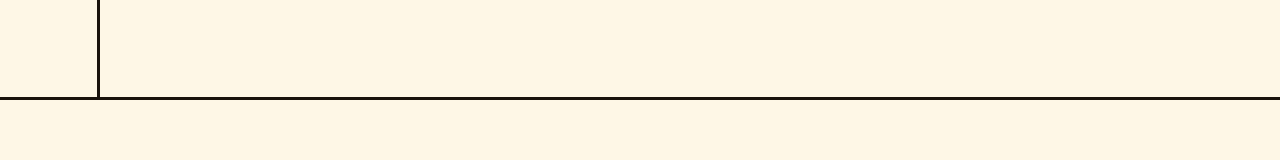
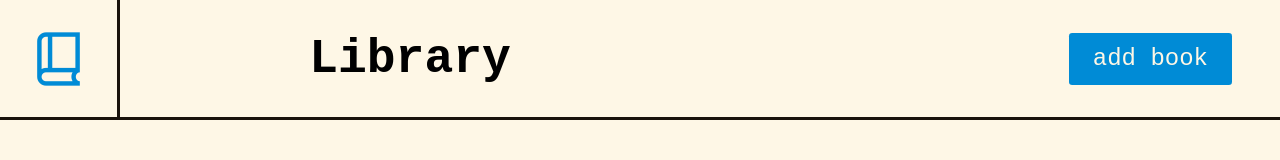
Before and after one commit to blu3tan/library, a plain HTML site: page index.html in a window 1280 px wide. Drawn offline with nearby package versions, Linux system fonts and the light colour scheme; a web font is replaced by a local one.

Commit message:
Add header sections style and elements

```diff
--- a/index.html
+++ b/index.html
@@ -3,15 +3,26 @@
 <head>
     <meta charset="UTF-8">
     <meta name="viewport" content="width=device-width, initial-scale=1.0">
+    <link rel="stylesheet" href="https://fonts.googleapis.com/css2?family=Material+Symbols+Outlined:opsz,wght,FILL,GRAD@20..48,100..700,0..1,-50..200" />
     <link rel="stylesheet" href="style.css">
     <title>Library</title>
 </head>
 <body>
     <div class="main-container">
         <section class="header">
-            <div class="logo"></div>
-            <div class="title"></div>
-            <div class="buttons"></div>
+            <div class="logo">
+                <span class="material-symbols-outlined">
+                book_2
+                </span>
+            </div>
+            <div class="title">
+                <h1>Library</h1>
+            </div>
+            <div class="buttons">
+                <div class="btn">
+                    <span class="add-btn">add book</span>
+                </div>
+            </div>
         </section>
         <section class="catalog"></section>
     </div>
--- a/style.css
+++ b/style.css
@@ -1,6 +1,20 @@
+/* @import url('https://fonts.googleapis.com/css2?family=Space+Grotesk:wght@300;400;600&display=swap'); */
+@import url('https://fonts.googleapis.com/css2?family=Sometype+Mono:wght@400;500;600;700&display=swap');
+
 :root {
     --body-color: hsl(43, 93%, 95%);
     --general-border: solid 3px #19120C;
+    --accent-color: hsl(201, 100%, 42%);
+}
+
+.material-symbols-outlined {
+    color: var(--accent-color);
+    font-size: 4rem;
+    font-variation-settings:
+    'FILL' 0,
+    'wght' 400,
+    'GRAD' 0,
+    'opsz' 40
 }
 
 /* General reset */
@@ -15,6 +29,7 @@
     padding: 0;
 }
 body {
+    font-family: 'Sometype Mono', monospace;
     line-height: 1.5;
     -webkit-font-smoothing: antialiased;
     height: 100dvh;
@@ -28,11 +43,16 @@ input, button, textarea, select {
     font: inherit;
 }
 
+h1 {
+    font-weight: 700;
+    font-size: 3rem;
+}
+
 /*************** Main container ***************/
 
 .main-container {
     display: grid;
-    grid-template-rows: 100px 1fr;
+    grid-template-rows: 120px 1fr;
     grid-template-areas:
     'header'
     'catalog';
@@ -45,7 +65,7 @@ input, button, textarea, select {
     border-bottom: var(--general-border);
 
     display: grid;
-    grid-template-columns: 100px 1fr 1fr;
+    grid-template-columns: 120px 1fr 1fr;
     grid-template-rows: 1fr;
     grid-template-areas:
     'logo'
@@ -54,13 +74,49 @@ input, button, textarea, select {
 }
 
 .catalog {
-    min-height: calc(100vh - 100px);
+    min-height: calc(100vh - 120px);
     grid-area: 'catalog';
 }
 
 /*************** Header ***************/
 
 .logo {
+    display: flex;
+    justify-content: center;
+    align-items: center;
+
     grid-area: 'logo';
     border-right: var(--general-border);
 }
+
+.title {
+    padding-inline: 1rem;
+    display: flex;
+    justify-content: center;
+    align-items: center;
+}
+.buttons {
+    padding-inline: 3rem;
+    display: flex;
+    justify-content: flex-end;
+    align-items: center;
+}
+
+.btn {
+    display: flex;
+    justify-content: center;
+    align-items: center;
+
+    font-size: 1.5rem;
+    font-weight: 500;
+    padding: 0.5rem 1.5rem;
+    color: var(--body-color);
+    border-radius: 0.2rem;
+    cursor: pointer;
+    background-color:var(--accent-color);
+    transition: all 0.2s ease-in-out ;
+}
+
+.btn:hover {
+    transform: scale(1.05);
+}
```
